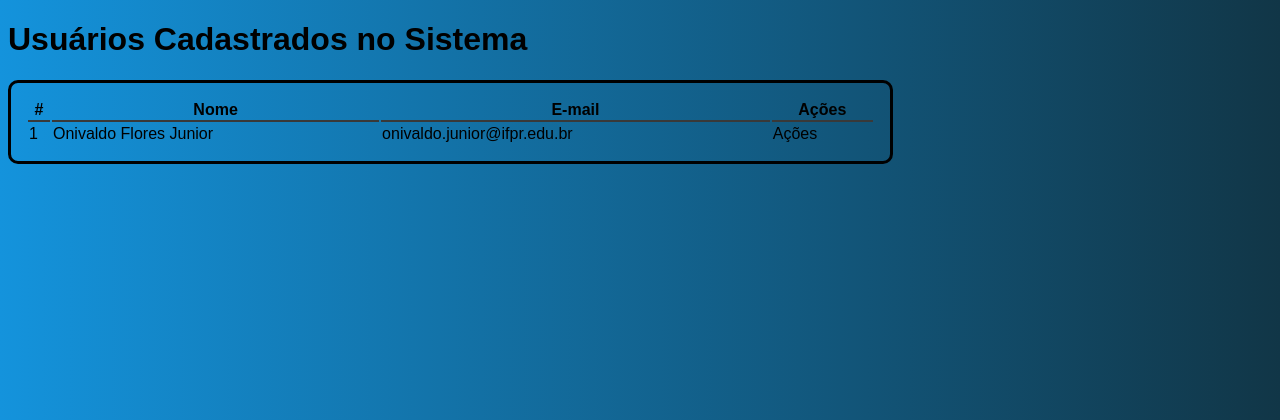
After one commit to onivaldoflores/greenbox, a PHP site: page /adm/listaUsuarios.php in a window 1280 px wide. The commit adds this page. Shown: the top 420 px of the page. Run offline with PHP 8.4, Linux system fonts and the light colour scheme; data comes from the database, SQL or seed files in the repository.

Commit message:
Atualização de arquivos da aula do dia 31/07/23

```diff
--- a/adm/conexao.php
+++ b/adm/conexao.php
@@ -10,6 +10,6 @@
     if($conn->connect_errno){
         echo "Erro de conexão com o Banco de Dados";
     }else{
-        echo "Conexão com o Banco de Dados foi um sucesso";
+
     }
 ?>
--- a/adm/estilo/estilo.css
+++ b/adm/estilo/estilo.css
@@ -35,3 +35,14 @@ body{
     background-color: deepskyblue;
     cursor: pointer;
 }
+
+.tabela_usuarios{
+    border: 3px #000 solid;
+    border-radius: 10px;
+    padding: 15px;
+    width: 70%;
+}
+
+.tabela_usuarios th{
+    border-bottom: 2px #393939 solid;
+}
--- /dev/null
+++ b/adm/listaUsuarios.php
@@ -0,0 +1,45 @@
+<?php
+    require_once("conexao.php");
+
+    $sql = "SELECT * FROM usuarios ORDER BY id DESC";
+
+    $result = mysqli_query($conn, $sql);
+?>
+
+<!DOCTYPE html>
+<html lang="pt-br">
+<head>
+    <meta charset="UTF-8">
+    <meta name="viewport" content="width=device-width, initial-scale=1.0">
+    <title>Lista de Usuários Cadastrados</title>
+    <link rel="stylesheet" href="estilo/estilo.css">
+</head>
+<body>
+    <h1>Usuários Cadastrados no Sistema</h1>
+
+    <table class="tabela_usuarios"> <!-- TABELA -->
+        <thead> <!-- CABEÇALHO DA TABELA -->
+            <tr> <!-- LINHA DA TABELA -->
+                <th>#</th> <!-- COLUNA DA TABELA -->
+                <th>Nome</th>
+                <th>E-mail</th>
+                <th>Ações</th>
+            </tr>
+        </thead>
+        <tbody>
+        <?php
+            while($usuario = mysqli_fetch_assoc($result)){
+                echo "<tr>";
+                    echo "<td>". $usuario['id'] ."</td>";
+                    echo "<td>". $usuario['nome'] ."</td>";
+                    echo "<td>". $usuario['email'] ."</td>";
+                    echo "<td>Ações</td>";
+                echo "</tr>";
+            }
+        ?>
+        </tbody>
+
+    </table>
+
+</body>
+</html>
```
